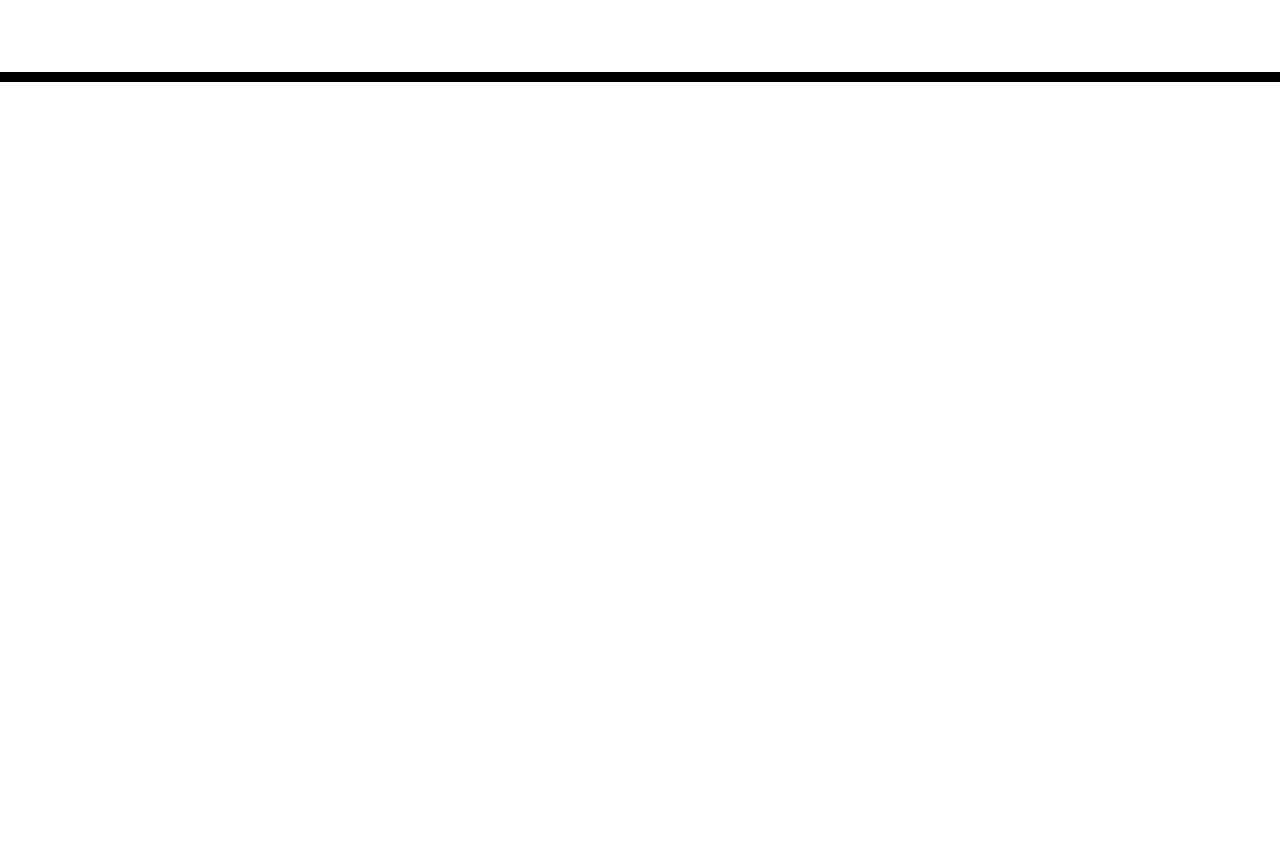
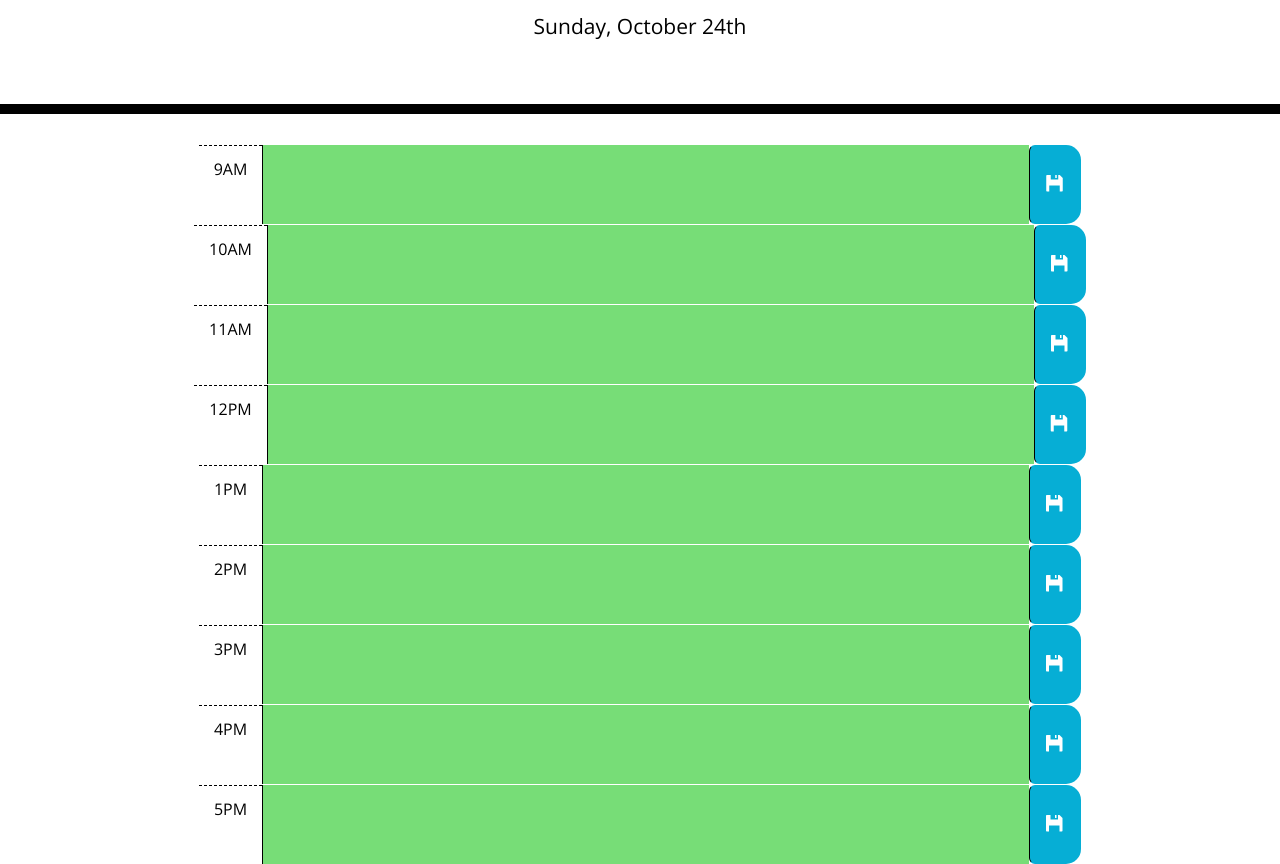
Before and after one commit to taylorkeltgen/daily-agenda-tracker, a plain HTML site: page index.html in a window 1280 px wide. Shown: the part 186-1050 px from the top of the page. Before the commit the page ends 800 px from the top, so only its background shows below. Drawn offline with nearby package versions, Linux system fonts and the light colour scheme; files that its build step writes are made by us from their sources.

Commit message:
setup time checking feature

```diff
--- a/asset/css/style.css
+++ b/asset/css/style.css
@@ -11,6 +11,7 @@ textarea{
   color: #000000;
   border-left: 1px solid black;
   padding: 10px;
+
 }
 
 .jumbotron {
@@ -28,6 +29,8 @@ textarea{
 .time-block{
   text-align: center;
   border-radius: 15px;
+  display: flex;
+  justify-content: center;
 }
 
 .row {
@@ -40,21 +43,22 @@ textarea{
   background-color: #ffffff;
   color: #000000;
   border-top: 1px dashed #000000;
+  padding: 15px;
 }
 
 .past {
   background-color: #d3d3d3;
-  color: white;
+  color: black;
 }
 
 .present {
   background-color: #ff6961;
-  color: white;
+  color: black;
 }
 
 .future {
   background-color: #77dd77;
-  color: white;
+  color: black;
 }
 
 .saveBtn {
--- a/asset/js/script.js
+++ b/asset/js/script.js
@@ -0,0 +1,96 @@
+var currentDayEl = document.querySelector('#currentDay');
+// Time Blocks
+var nineEl = document.querySelector('#nineText');
+var tenEl = document.querySelector('#tenText');
+var elevenEl = document.querySelector('#elevenText');
+var twelveEl = document.querySelector('#twelveText');
+var oneEl = document.querySelector('#oneText');
+var twoEl = document.querySelector('#twoText');
+var threeEl = document.querySelector('#threeText');
+var fourEl = document.querySelector('#fourText');
+var fiveEl = document.querySelector('#fiveText');
+
+var today = moment().format('dddd, MMMM Do');
+
+
+// Set Current Date in Jumbotron
+currentDayEl.textContent = today;
+
+var getCurrentTime = function(){
+    var currentHour = moment().hour();
+    console.log('Current hour: ' + currentHour);
+    // 9AM Time Block
+    if(9 < currentHour){
+        nineEl.classList = 'past';
+    } else if (9 > currentHour){
+        nineEl.classList = 'future';
+    } else{
+        nineEl.classList = 'present';
+    }
+    // 10AM Time Block
+    if(10 < currentHour){
+        tenEl.classList = 'past';
+    } else if (10 > currentHour){
+        tenEl.classList = 'future';
+    } else{
+        tenEl.classList = 'present';
+    }
+    // 11AM Time Block
+    if(11 < currentHour){
+        elevenEl.classList = 'past';
+    } else if (11 > currentHour){
+        elevenEl.classList = 'future';
+    } else{
+        elevenEl.classList = 'present';
+    }
+    // 12PM Time Block
+    if(12 < currentHour){
+        twelveEl.classList = 'past';
+    } else if (12 > currentHour){
+        twelveEl.classList = 'future';
+    } else{
+        twelveEl.classList = 'present';
+    }
+    // 1PM Time Block
+    if(13 < currentHour){
+        oneEl.classList = 'past';
+    } else if (13 > currentHour){
+        oneEl.classList = 'future';
+    } else{
+        oneEl.classList = 'present';
+    }
+    // 2PM Time Block
+    if(14 < currentHour){
+        twoEl.classList = 'past';
+    } else if (14 > currentHour){
+        twoEl.classList = 'future';
+    } else{
+        twoEl.classList = 'present';
+    }
+    // 3PM Time Block
+    if(15 < currentHour){
+        threeEl.classList = 'past';
+    } else if (15 > currentHour){
+        threeEl.classList = 'future';
+    } else{
+        threeEl.classList = 'present';
+    }
+    // 4PM Time Block
+    if(16 < currentHour){
+        fourEl.classList = 'past';
+    } else if (16 > currentHour){
+        fourEl.classList = 'future';
+    } else{
+        fourEl.classList = 'present';
+    }
+    // 5PM Time Block
+    if(17 < currentHour){
+        fiveEl.classList = 'past';
+    } else if (17 > currentHour){
+        fiveEl.classList = 'future';
+    } else{
+        fiveEl.classList = 'present';
+    }
+};
+
+getCurrentTime();
--- a/index.html
+++ b/index.html
@@ -8,6 +8,7 @@
       rel="stylesheet"
       href="https://stackpath.bootstrapcdn.com/bootstrap/4.3.1/css/bootstrap.min.css"
     />
+    <link rel="stylesheet" href="https://maxcdn.bootstrapcdn.com/bootstrap/3.3.7/css/bootstrap.min.css" integrity="sha384-BVYiiSIFeK1dGmJRAkycuHAHRg32OmUcww7on3RYdg4Va+PmSTsz/K68vbdEjh4u" crossorigin="anonymous">
     <link
       rel="stylesheet"
       href="https://use.fontawesome.com/releases/v5.8.1/css/all.css"
@@ -18,7 +19,7 @@
       href="https://fonts.googleapis.com/css?family=Open+Sans&display=swap"
       rel="stylesheet"
     />
-    <link rel="stylesheet" href="style.css" />
+    <link rel="stylesheet" href="./asset/css/style.css" />
     <title>Work Day Scheduler</title>
   </head>
 
@@ -30,9 +31,55 @@
     </header>
     <div class="container">
       <!-- Timeblocks go here -->
+      <div class="time-block row">
+        <p class="hour">9AM</p>
+        <textarea name="nineText" id="nineText" cols="80" rows="3"></textarea>
+        <button type="button" class="btn btn-lg saveBtn"><span class="glyphicon glyphicon-floppy-disk"></span></button>
+      </div>
+      <div class="time-block row">
+        <p class="hour">10AM</p>
+        <textarea name="tenText" id="tenText" cols="80" rows="3"></textarea>
+        <button type="button" class="btn btn-lg saveBtn"><span class="glyphicon glyphicon-floppy-disk"></span></button>
+      </div>
+      <div class="time-block row">
+        <p class="hour">11AM</p>
+        <textarea name="elevenText" id="elevenText" cols="80" rows="3"></textarea>
+        <button type="button" class="btn btn-lg saveBtn"><span class="glyphicon glyphicon-floppy-disk"></span></button>
+      </div>
+      <div class="time-block row">
+        <p class="hour">12PM</p>
+        <textarea name="twelveText" id="twelveText" cols="80" rows="3"></textarea>
+        <button type="button" class="btn btn-lg saveBtn"><span class="glyphicon glyphicon-floppy-disk"></span></button>
+      </div>
+      <div class="time-block row">
+        <p class="hour">1PM</p>
+        <textarea name="oneText" id="oneText" cols="80" rows="3"></textarea>
+        <button type="button" class="btn btn-lg saveBtn"><span class="glyphicon glyphicon-floppy-disk"></span></button>
+      </div>
+      <div class="time-block row">
+        <p class="hour">2PM</p>
+        <textarea name="twoText" id="twoText" cols="80" rows="3"></textarea>
+        <button type="button" class="btn btn-lg saveBtn"><span class="glyphicon glyphicon-floppy-disk"></span></button>
+      </div>
+      <div class="time-block row">
+        <p class="hour">3PM</p>
+        <textarea name="threeText" id="threeText" cols="80" rows="3"></textarea>
+        <button type="button" class="btn btn-lg saveBtn"><span class="glyphicon glyphicon-floppy-disk"></span></button>
+      </div>
+      <div class="time-block row">
+        <p class="hour">4PM</p>
+        <textarea name="fourText" id="fourText" cols="80" rows="3"></textarea>
+        <button type="button" class="btn btn-lg saveBtn"><span class="glyphicon glyphicon-floppy-disk"></span></button>
+      </div>
+      <div class="time-block row">
+        <p class="hour">5PM</p>
+        <textarea name="fiveText" id="fiveText" cols="80" rows="3"></textarea>
+        <button type="button" class="btn btn-lg saveBtn"><span class="glyphicon glyphicon-floppy-disk"></span></button>
+      </div>
     </div>
 
     <script src="https://code.jquery.com/jquery-3.4.1.min.js"></script>
     <script src="https://cdnjs.cloudflare.com/ajax/libs/moment.js/2.24.0/moment.min.js"></script>
+    <script src="./asset/js/script.js"></script>
   </body>
 </html>
```
